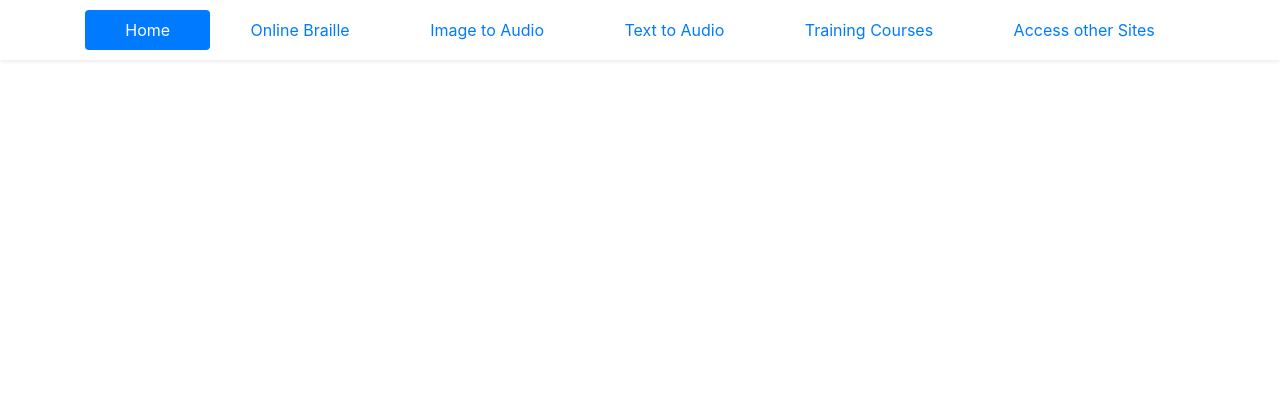
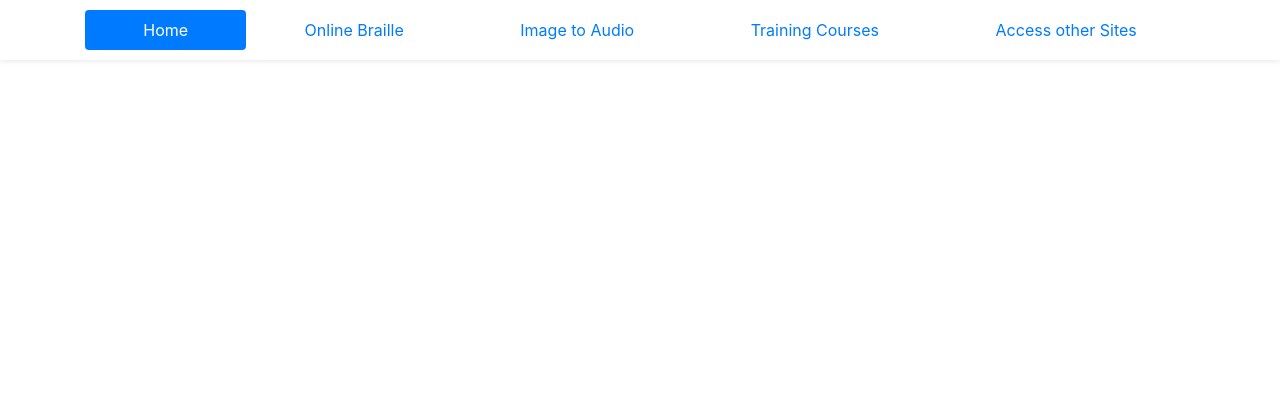
Before and after one commit to cmdinglasan/ibm-project_lighthouse, a PHP site: page /header.php in a window 1280 px wide. Shown: the top 420 px of the page. Run offline with PHP 8.4, Linux system fonts and the light colour scheme; some libraries are stand-ins or nearby versions.

Commit message:
Removed text to audio tab

```diff
--- a/header.php
+++ b/header.php
@@ -49,11 +49,6 @@
 						</a>
 					</li>
 					<li class="nav-item">
-						<a title="Go to Text to Audio Converter" class="nav-link" id="text-tab" data-toggle="tab" href="#textaudio" role="tab" aria-controls="convert" aria-selected="false">
-							<span>Text to Audio</span>
-						</a>
-					</li>
-					<li class="nav-item">
 						<a title="Go to Training Courses" class="nav-link" id="courses-tab" data-toggle="tab" href="#courses" role="tab" aria-controls="courses" aria-selected="false">
 							<span>Training Courses</span>
 						</a>
```
